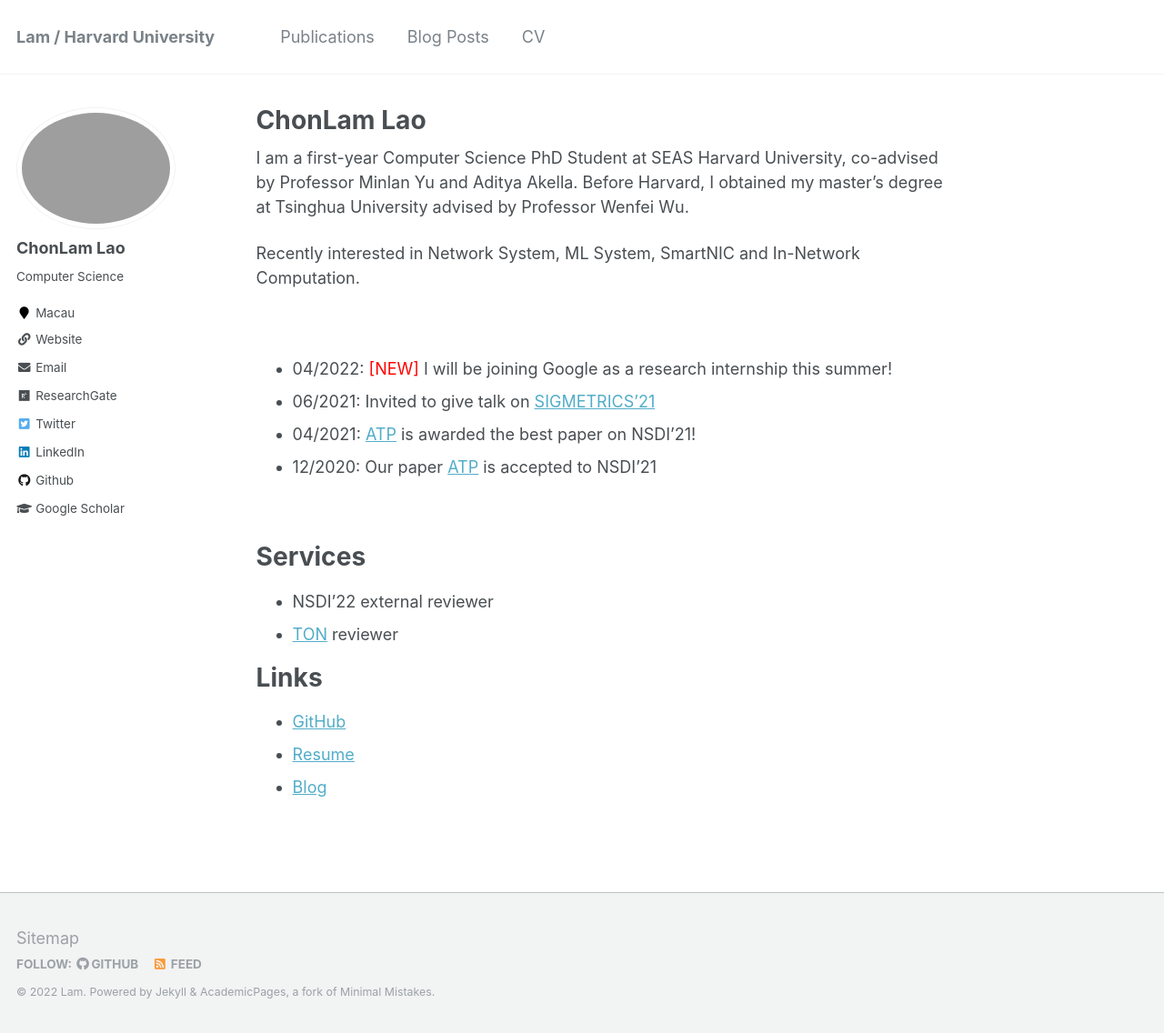
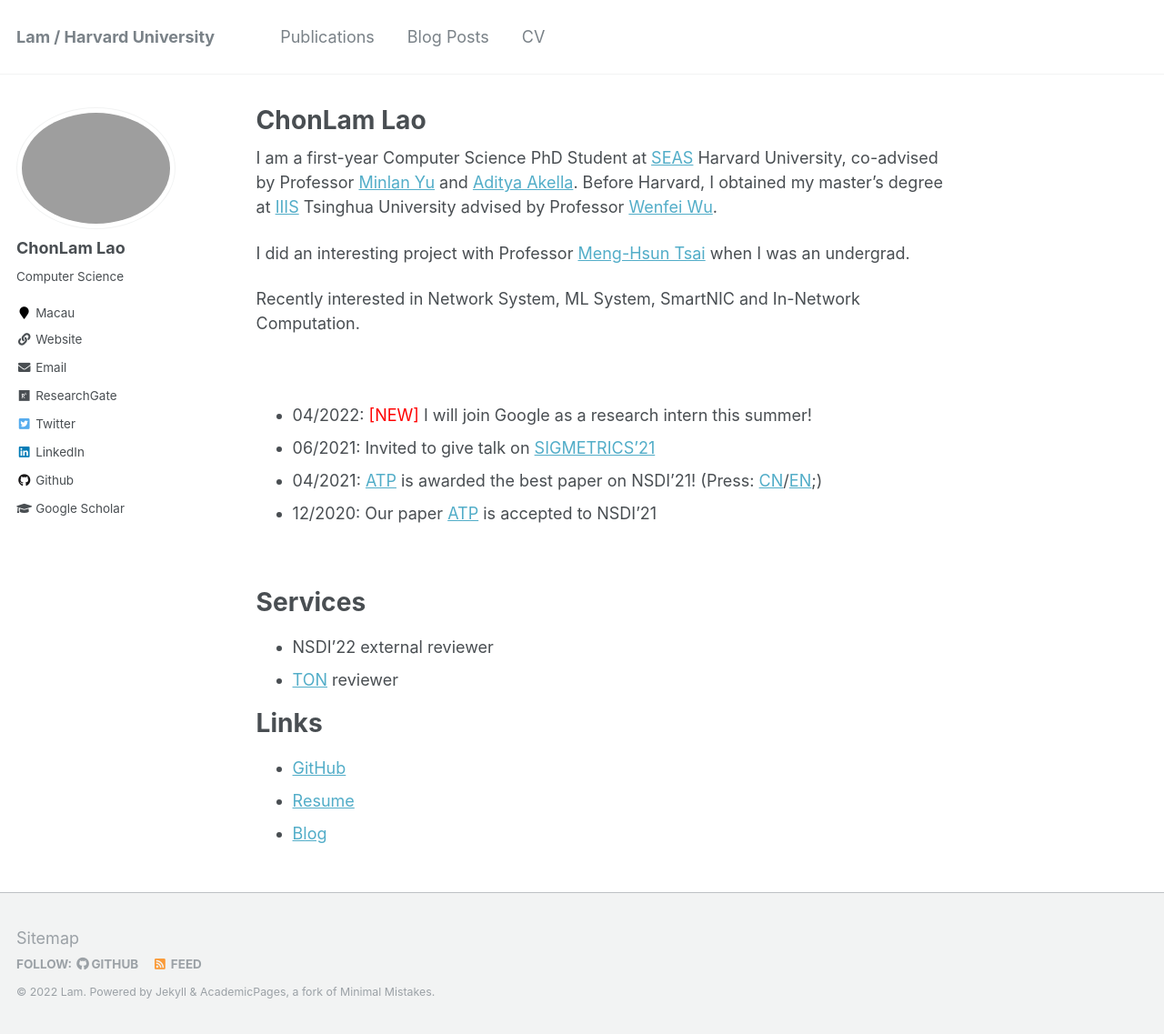
Before and after one commit to laochonlam/personal-website, a Jekyll site: the page built from _pages/about.md, in a window 1280 px wide and 1137 px high. Shown: the whole window at 91% size. Built offline with Jekyll 4.4.1, drawn with Linux system fonts in a browser that asks for light colours.

Commit message:
update about

```diff
--- a/_pages/about.md
+++ b/_pages/about.md
@@ -9,15 +9,20 @@ redirect_from:
 ---
 
 
-I am a first-year Computer Science PhD Student at SEAS Harvard University, co-advised by Professor Minlan Yu and Aditya Akella. Before Harvard, I obtained my master's degree at Tsinghua University advised by Professor Wenfei Wu.
+I am a first-year Computer Science PhD Student at [SEAS](https://www.seas.harvard.edu/computer-science){:target="_blank"} Harvard University,
+co-advised by Professor [Minlan Yu](http://minlanyu.seas.harvard.edu/){:target="_blank"} and [Aditya Akella](http://pages.cs.wisc.edu/~akella/){:target="_blank"}.
+Before Harvard, I obtained my master's degree at [IIIS](https://iiis.tsinghua.edu.cn/en/){:target="_blank"} Tsinghua University advised by
+Professor [Wenfei Wu](https://wenfei-wu.github.io/){:target="_blank"}.
+
+I did an interesting project with Professor [Meng-Hsun Tsai](http://imslab.org/~tsaimh/){:target="_blank"} when I was an undergrad.
 
 Recently interested in Network System, ML System, SmartNIC and In-Network Computation.
 
 &nbsp;
 
-- 04/2022: <font color="red">[NEW] </font> I will be joining Google as a research internship this summer!
+- 04/2022: <font color="red">[NEW] </font> I will join Google as a research intern this summer!
 - 06/2021: Invited to give talk on [SIGMETRICS'21](https://www.sigmetrics.org/sigmetrics2021/program.html#highlight1){:target="_blank"}
-- 04/2021: [ATP](https://www.usenix.org/conference/nsdi21/presentation/lao){:target="_blank"} is awarded the best paper on NSDI'21!
+- 04/2021: [ATP](https://www.usenix.org/conference/nsdi21/presentation/lao){:target="_blank"} is awarded the best paper on NSDI'21! (Press: [CN](https://www.tsinghua.edu.cn/info/1181/82677.htm)/[EN](https://iiis.tsinghua.edu.cn/en/show-9187-1.html);)
 - 12/2020: Our paper [ATP](https://www.usenix.org/conference/nsdi21/presentation/lao){:target="_blank"} is accepted to NSDI'21
 
 &nbsp;
```
